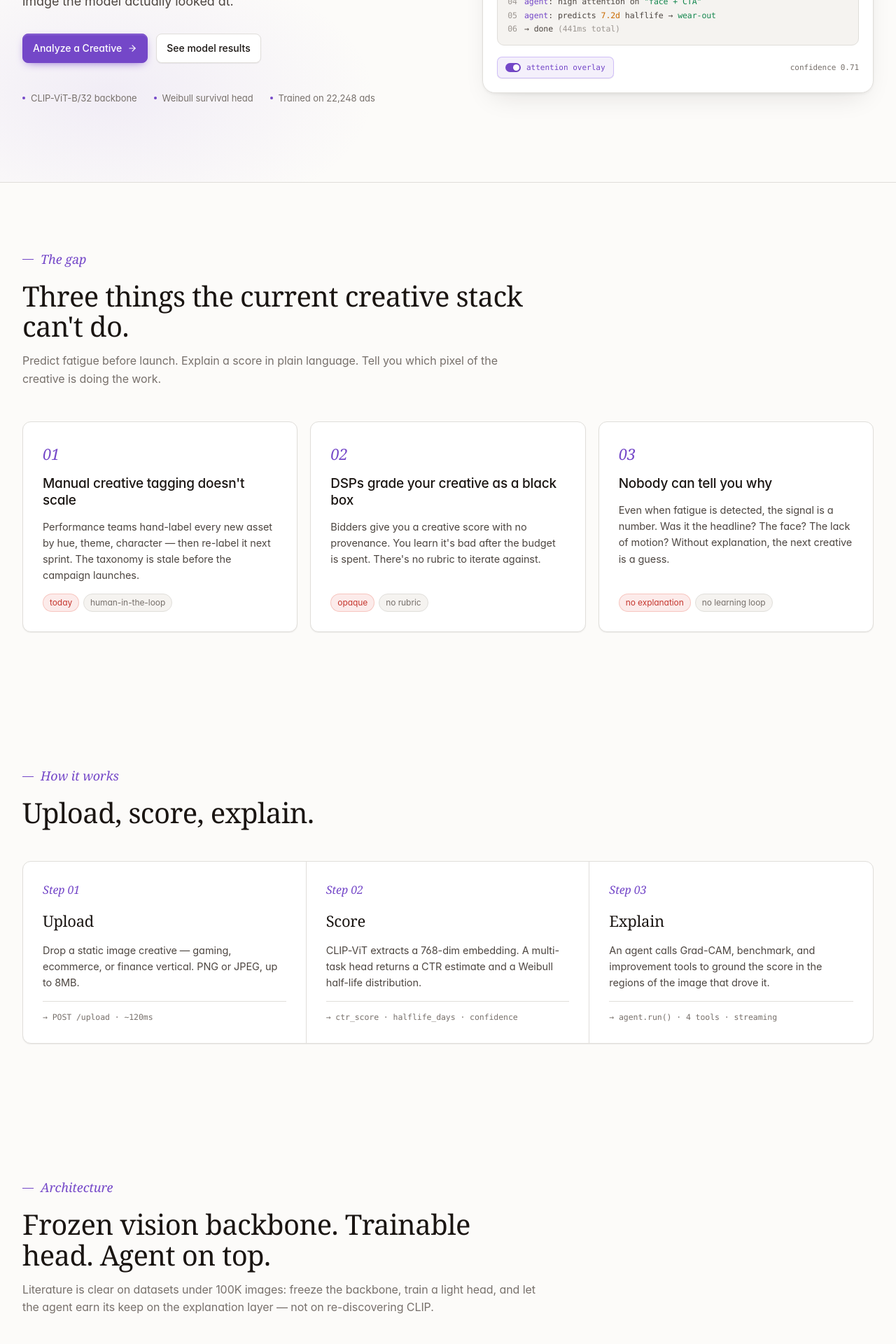
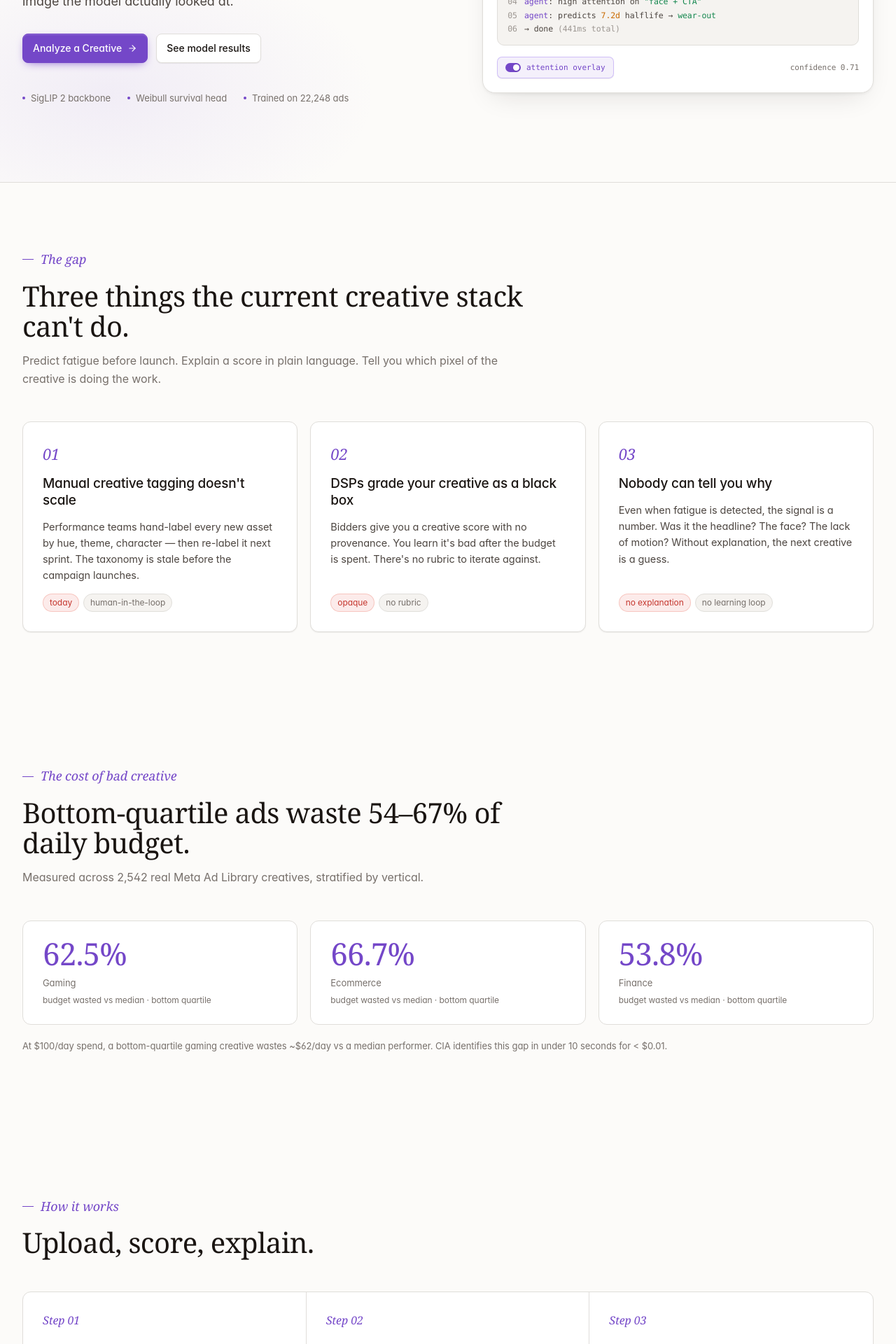
Before and after one commit to PranavCR01/adcreative-intel, a React (Vite) app in the folder frontend/: page / in a window 1280 px wide. Shown: the part 640-2560 px from the top of the page at 70% size. Built offline with nearby package versions, Linux system fonts and the light colour scheme; no server answers.

Commit message:
feat: update landing page — SigLIP 2, r=0.645, waste section, favicon in nav, footer links

```diff
--- a/frontend/src/App.tsx
+++ b/frontend/src/App.tsx
@@ -41,7 +41,7 @@ function Nav({ route, navigate }: { route: string; navigate: (p: string) => void
     }>
       <div className="nav-left">
         <div className="brand" onClick={() => navigate('/')}>
-          <div className="brand-mark"></div>
+          <img src="/favicon.svg" style={{ width: 24, height: 24, verticalAlign: 'middle', marginRight: 2 }} alt="" />
           <span className="brand-text">
             Creative Intelligence Agent <span className="tag mono">v1</span>
           </span>
--- a/frontend/src/pages/Landing.tsx
+++ b/frontend/src/pages/Landing.tsx
@@ -8,6 +8,7 @@ export default function Landing({ navigate }: { navigate: (p: string) => void })
     <>
       <Hero navigate={navigate} />
       <ProblemSection />
+      <WasteSection />
       <HowItWorks />
       <Architecture />
       <Stats />
@@ -44,7 +45,7 @@ function Hero({ navigate }: { navigate: (p: string) => void }) {
             </button>
           </div>
           <div className="hero-meta">
-            <span><span className="dot"></span>CLIP-ViT-B/32 backbone</span>
+            <span><span className="dot"></span>SigLIP 2 backbone</span>
             <span><span className="dot"></span>Weibull survival head</span>
             <span><span className="dot"></span>Trained on 22,248 ads</span>
           </div>
@@ -60,7 +61,7 @@ function HeroViz() {
   return (
     <div className="hero-viz">
       <div className="hero-viz-head">
-        <span>creative_score_v1.ckpt</span>
+        <span>siglip2_scorer_v1.ckpt</span>
         <span style={{ display: 'flex', gap: 8, alignItems: 'center' }}>
           <span className="status-dot"></span> live
         </span>
@@ -140,10 +141,49 @@ function ProblemSection() {
   )
 }
 
+function WasteSection() {
+  const cards = [
+    { vertical: 'Gaming',    pct: '62.5%' },
+    { vertical: 'Ecommerce', pct: '66.7%' },
+    { vertical: 'Finance',   pct: '53.8%' },
+  ]
+  return (
+    <section className="section">
+      <div className="section-inner">
+        <div className="section-head">
+          <span className="eyebrow"><span className="bullet"></span>The cost of bad creative</span>
+          <h2 className="h2">Bottom-quartile ads waste 54–67% of daily budget.</h2>
+          <p style={{ color: 'var(--text-3)', fontSize: 16, margin: 0, lineHeight: 1.6 }}>
+            Measured across 2,542 real Meta Ad Library creatives, stratified by vertical.
+          </p>
+        </div>
+        <div className="three-col" style={{ marginTop: 32 }}>
+          {cards.map((c) => (
+            <div key={c.vertical} style={{
+              background: 'var(--surface)', border: '1px solid var(--border)',
+              borderRadius: 12, padding: '24px 28px',
+            }}>
+              <div className="stat-val" style={{ color: 'var(--violet)' }}>{c.pct}</div>
+              <div className="stat-lbl">{c.vertical}</div>
+              <div style={{ fontSize: 12, color: 'var(--text-3)', marginTop: 6 }}>
+                budget wasted vs median · bottom quartile
+              </div>
+            </div>
+          ))}
+        </div>
+        <p style={{ fontSize: 13, color: 'var(--text-3)', marginTop: 20, lineHeight: 1.6 }}>
+          At $100/day spend, a bottom-quartile gaming creative wastes ~$62/day vs a median
+          performer. CIA identifies this gap in under 10 seconds for &lt; $0.01.
+        </p>
+      </div>
+    </section>
+  )
+}
+
 function HowItWorks() {
   const steps = [
     { n: 'Step 01', h: 'Upload', p: 'Drop a static image creative — gaming, ecommerce, or finance vertical. PNG or JPEG, up to 8MB.', v: '→ POST /upload · ~120ms' },
-    { n: 'Step 02', h: 'Score', p: 'CLIP-ViT extracts a 768-dim embedding. A multi-task head returns a CTR estimate and a Weibull half-life distribution.', v: '→ ctr_score · halflife_days · confidence' },
+    { n: 'Step 02', h: 'Score', p: 'SigLIP 2 extracts a 768-dim embedding. A multi-task head returns a CTR estimate and a Weibull half-life distribution.', v: '→ ctr_score · halflife_days · confidence' },
     { n: 'Step 03', h: 'Explain', p: 'An agent calls Grad-CAM, benchmark, and improvement tools to ground the score in the regions of the image that drove it.', v: '→ agent.run() · 4 tools · streaming' },
   ]
   return (
@@ -178,13 +218,13 @@ function Architecture() {
           <p style={{ color: 'var(--text-3)', fontSize: 16, margin: 0, lineHeight: 1.6 }}>
             Literature is clear on datasets under 100K images: freeze the backbone, train a
             light head, and let the agent earn its keep on the explanation layer — not on
-            re-discovering CLIP.
+            re-discovering SigLIP 2.
           </p>
         </div>
         <div className="arch">
           <div className="arch-arrows"></div>
           <div className="arch-node"><div className="lbl">Input</div><div className="name">Creative</div><div className="desc">PNG · 4:5 · ≤8MB</div></div>
-          <div className="arch-node"><div className="lbl">Vision</div><div className="name">CLIP-ViT-B/32</div><div className="desc">frozen · 768-d emb</div></div>
+          <div className="arch-node"><div className="lbl">Vision</div><div className="name">SigLIP 2</div><div className="desc">frozen · 768-d emb</div></div>
           <div className="arch-node accent"><div className="lbl">Head</div><div className="name">Multi-task MLP</div><div className="desc">CTR + Weibull(α, β)</div></div>
           <div className="arch-node"><div className="lbl">Agent</div><div className="name">Claude Haiku · ReAct agent</div><div className="desc">4 tools · streaming</div></div>
         </div>
@@ -203,6 +243,7 @@ function Architecture() {
               <div><span style={{ color: 'var(--indigo-2)' }}>get_creative_score</span>(image_id)</div>
               <div><span style={{ color: 'var(--indigo-2)' }}>get_heatmap_regions</span>(image_id)</div>
               <div><span style={{ color: 'var(--indigo-2)' }}>get_benchmark</span>(vertical)</div>
+              <div><span style={{ color: 'var(--indigo-2)' }}>get_fatigue_projection</span>(halflife_days)</div>
               <div><span style={{ color: 'var(--indigo-2)' }}>get_improvement_suggestions</span>(image_id)</div>
             </div>
           </div>
@@ -216,7 +257,7 @@ function Stats() {
   const items = [
     { v: '22,248', l: 'training creatives' },
     { v: '3', l: 'verticals · gaming · ecom · finance' },
-    { v: '0.254', l: 'Spearman r (test set)' },
+    { v: '0.645', l: 'Spearman r · real-only test set' },
     { v: 'Weibull', l: 'right-censored survival' },
   ]
   return (
@@ -247,6 +288,8 @@ function Footer() {
         <a href="#"><IconLinkedin size={14} /> &nbsp;LinkedIn</a>
         <a href="#"><IconGithub size={14} /> &nbsp;GitHub</a>
         <a href="#"><IconUser size={14} /> &nbsp;Portfolio</a>
+        <a href="#">Research notes</a>
+        <a href="#">Dev journal</a>
       </div>
       <div className="footer-meta">© 2026 · pcr12 · built on Hugging Face</div>
     </footer>
```
